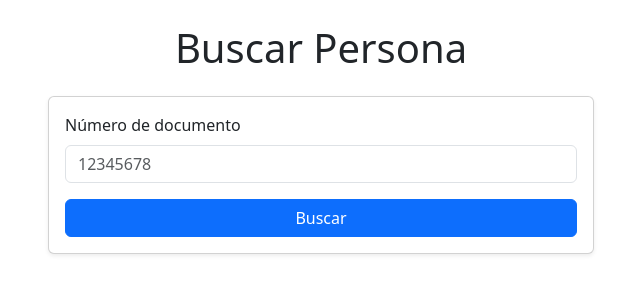
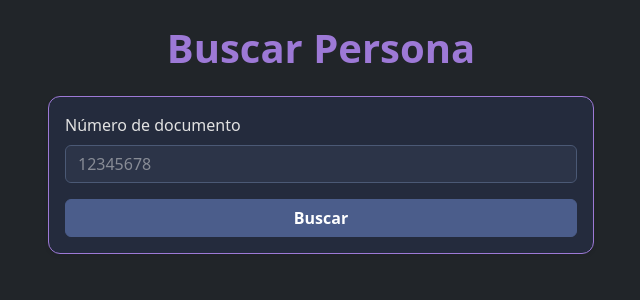
Before and after one commit to Alejo4758/SistemaGestorAutos, a PHP site: page /AutosPersona.php in a window 1280 px wide. Shown: the top 300 px of the page, without its empty margins (319-959 px from the left). Run offline with PHP 8.4, Linux system fonts and the light colour scheme.

Commit message:
Actualización de estilo en 'AutosPersona.php'

```diff
--- a/Vista/AutosPersona.php
+++ b/Vista/AutosPersona.php
@@ -2,14 +2,15 @@
 <html lang="es">
 <head>
     <?php include_once __DIR__ . "/../includes/head.php"; ?>
+    <link rel="stylesheet" href="CSS/styles.css">
     <title>Buscar Persona</title>
 </head>
-<body>
+<body class="bg-dark text-light">
     <div class="container my-4">
-        <h1 class="mb-4 text-center">Buscar Persona</h1>
+        <h1 class="mb-4 text-center titulo-personalizado">Buscar Persona</h1>
         <div class="row justify-content-center">
             <div class="col-md-6">
-                <div class="card shadow-sm">
+                <div class="card card-personalizada shadow-sm">
                     <div class="card-body">
                         <form action="Acciones/AccionBuscarPersona.php" method="post" class="needs-validation" novalidate>
                             <div class="mb-3">
@@ -17,7 +18,7 @@
                                 <input type="text" name="dni" id="dni" class="form-control" placeholder="12345678" required pattern="^\d{8}$">
                                 <div class="invalid-feedback">Por favor, ingrese un DNI válido</div>
                             </div>
-                            <button type="submit" class="btn btn-primary w-100">Buscar</button>
+                            <button type="submit" class="btn btn-personalizado w-100">Buscar</button>
                         </form>
                     </div>
                 </div>
```
